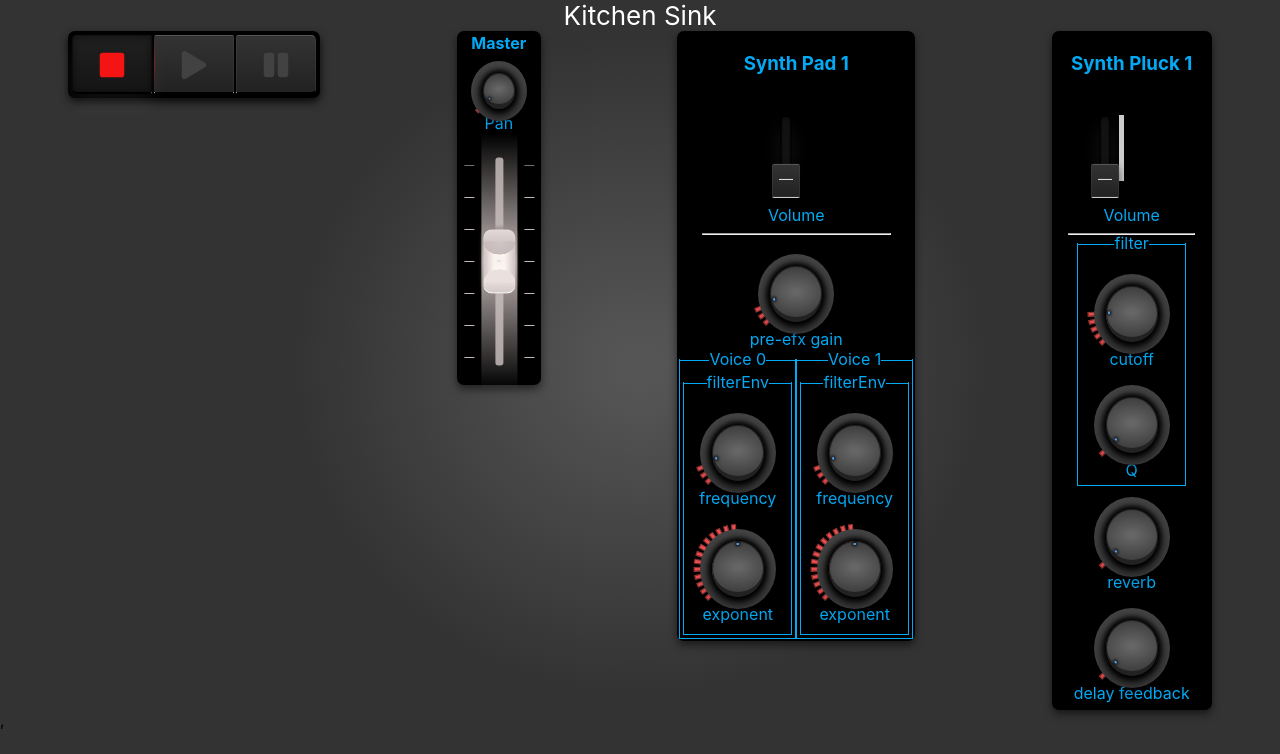
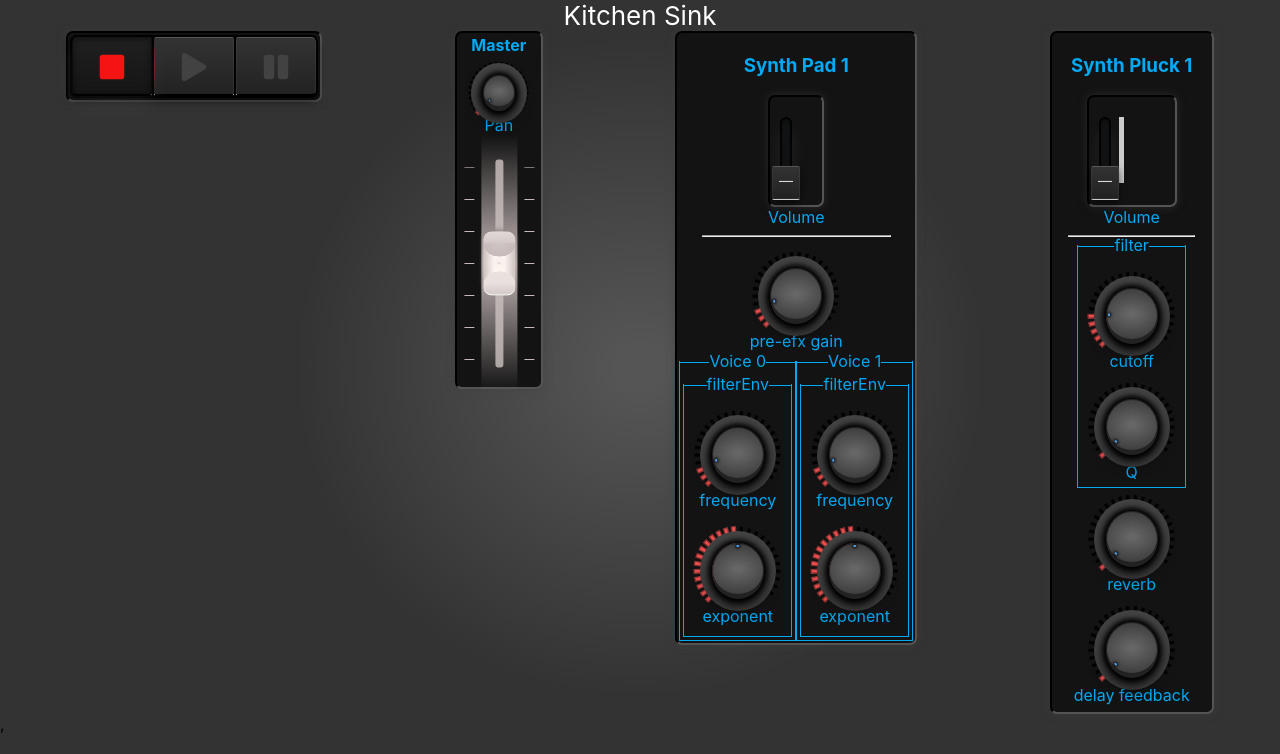
Before and after one commit to Pizza-Ratz/react-synth, a React (Create React App) app: page / in a window 1280 px wide. Shown: the top 754 px of the page. Built offline with nearby package versions, Linux system fonts and the light colour scheme.

Commit message:
Insets controls

```diff
--- a/src/styles/_materials.scss
+++ b/src/styles/_materials.scss
@@ -1,26 +1,26 @@
 @mixin base-plate {
   margin: 0;
-  padding: 0;
+  padding: 2px;
   border-radius: 7px;
-  background-color: black;
-  border: 2px solid black;
+  background-color: rgb(19, 19, 19);
+  border: 2px inset black;
   box-sizing: border-box;
-  box-shadow: 0 4px 8px rgba(0,0,0,0.55);
+  box-shadow: 0 0 8px rgba(65, 64, 64, 0.55);
 }
 
 @mixin touch-surface {
   z-index: 1;
   background-image: linear-gradient(#333, #222);
   border-radius: 2px;
-  border-top: 1px solid rgba(255,255,255,0.25);
-  border-left: 1px solid rgba(255,255,255,0.05);
-  border-right: 1px solid rgba(255,255,255,0.05);
-  box-shadow: inset 0 1px 0 rgba(0,0,0,0.1);
+  border-top: 1px solid rgba(255, 255, 255, 0.25);
+  border-left: 1px solid rgba(255, 255, 255, 0.05);
+  border-right: 1px solid rgba(255, 255, 255, 0.05);
+  box-shadow: inset 0 1px 0 rgba(0, 0, 0, 0.1);
   cursor: pointer;
 
   &:hover {
     z-index: 2;
     background-image: linear-gradient(#373737, #262626);
-    box-shadow: inset 0 1px 0 rgba(0,0,0,0.1), 0 4px 16px rgba(0,0,0,0.5);
+    box-shadow: inset 0 1px 0 rgba(0, 0, 0, 0.1), 0 4px 16px rgba(0, 0, 0, 0.5);
   }
 }
```
